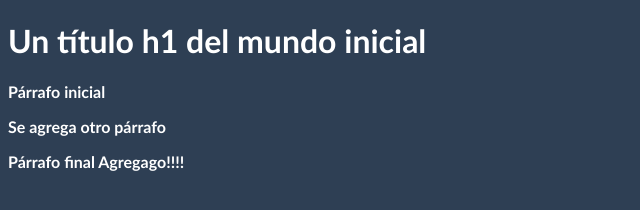
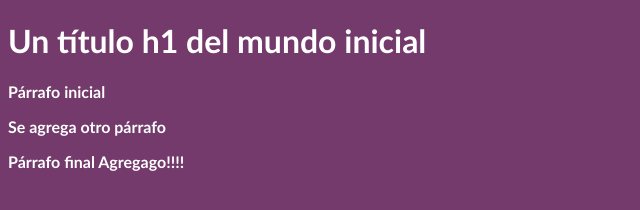
Before and after one commit to ChristianCBA/Agustin-Git, a plain HTML site: page index.html in a window 1280 px wide. Shown: the whole page, without its empty margins (0-640 px from the left). Drawn offline with Linux system fonts and the light colour scheme.

Commit message:
Se cambia a Púrpura el color de fondo

```diff
--- a/estilos.css
+++ b/estilos.css
@@ -1,5 +1,5 @@
 body{
-    background-color: rgb(46, 63, 84);
+    background-color: rgb(115, 58, 107);
     color :white;
     font-family: 'Gill Sans', 'Gill Sans MT', Calibri, 'Trebuchet MS', sans-serif;
     /* Se cambia el peso de la tipografía de la letra */
```
